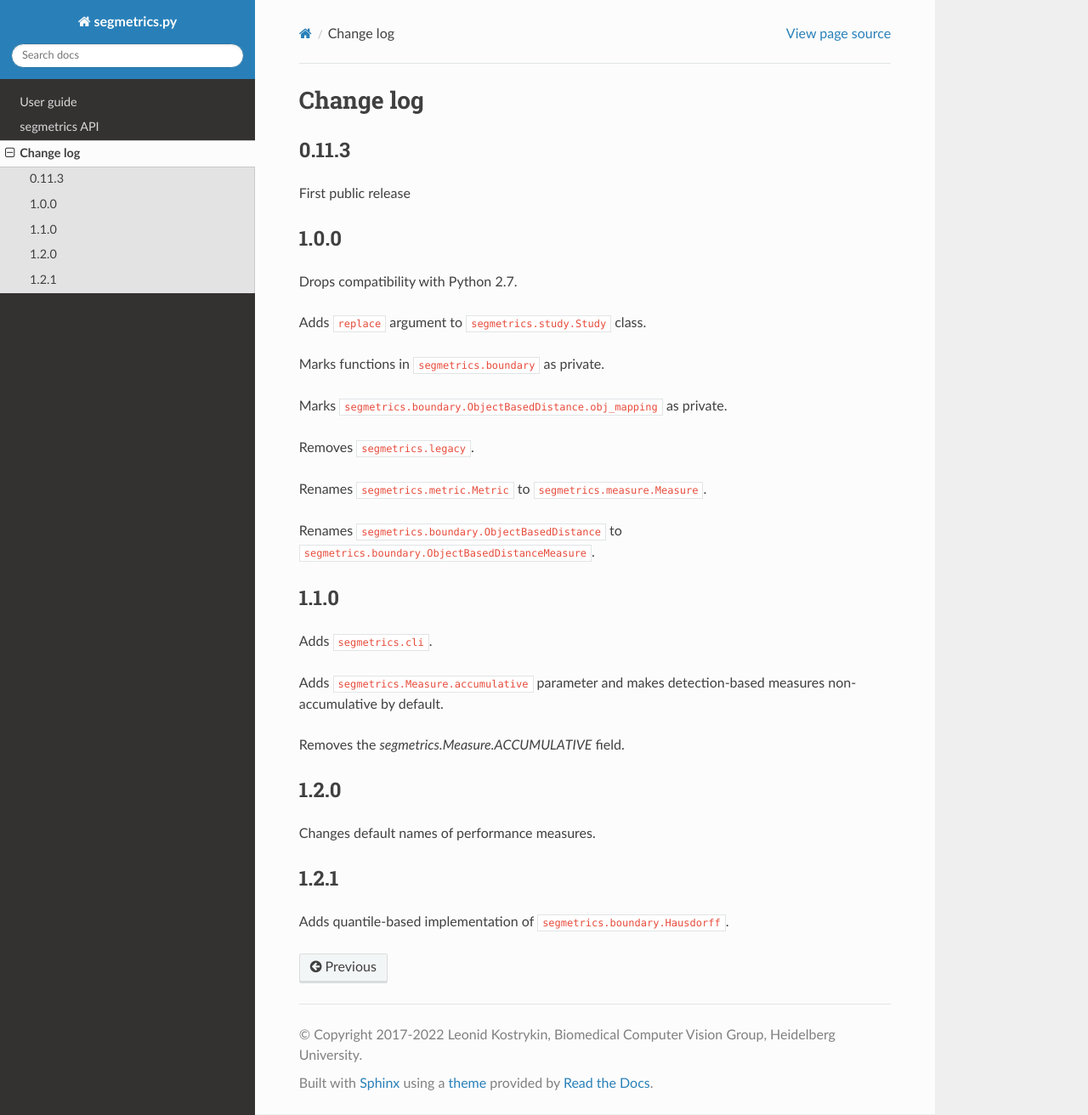
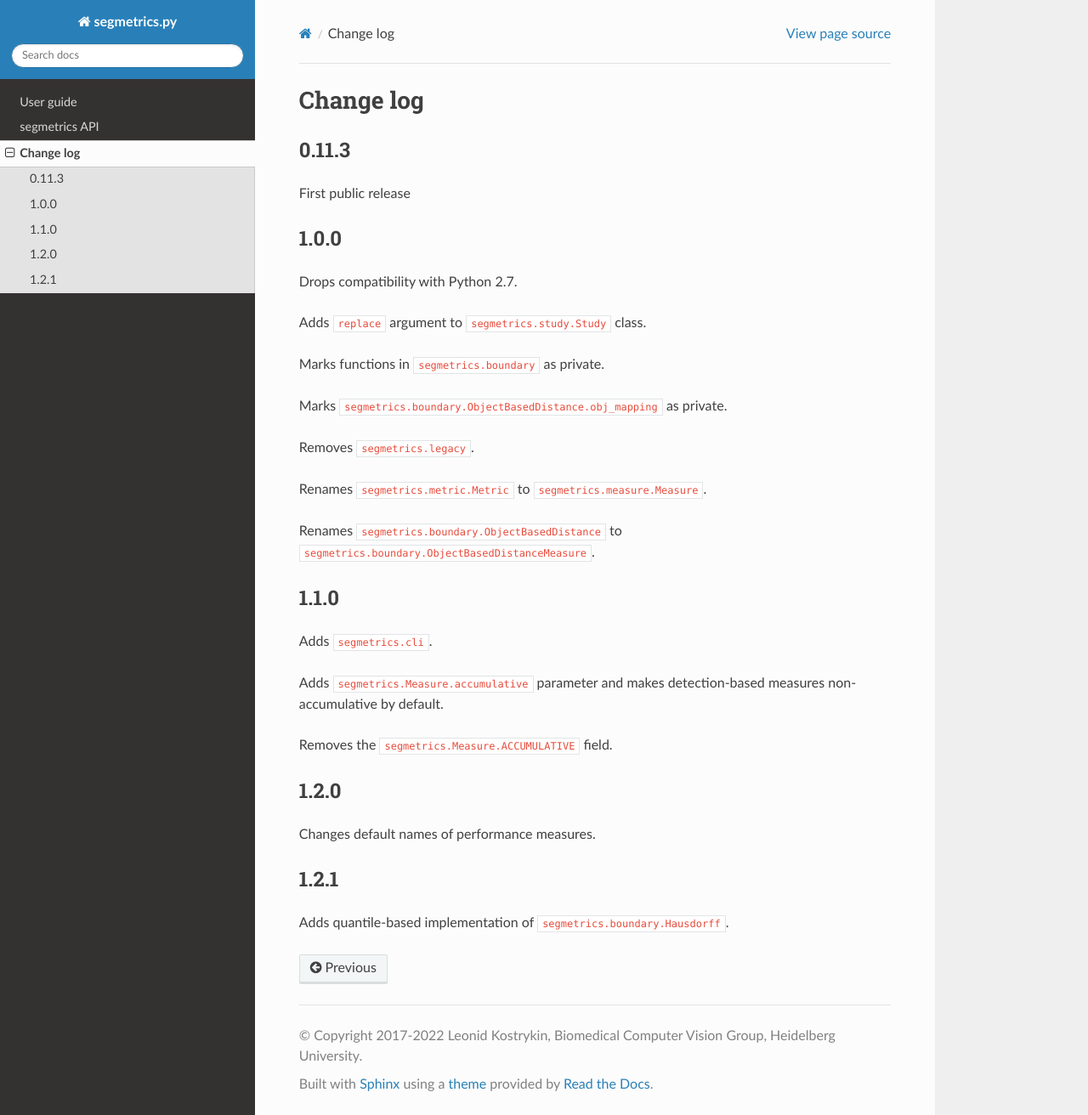
Before and after one commit to BMCV/segmetrics, a Sphinx documentation site: the page built from docs/source/changelog.rst, in a window 1280 px wide and 1312 px high. Shown: the whole window at 85% size. Built offline with Sphinx 7.4.7 and the Read the Docs theme 2.0.0, drawn with Linux system fonts in a browser that asks for light colours.

```diff
--- a/docs/source/changelog.rst
+++ b/docs/source/changelog.rst
@@ -30,7 +30,7 @@ Adds ``segmetrics.cli``.
 
 Adds ``segmetrics.Measure.accumulative`` parameter and makes detection-based measures non-accumulative by default.
 
-Removes the `segmetrics.Measure.ACCUMULATIVE` field.
+Removes the ``segmetrics.Measure.ACCUMULATIVE`` field.
 
 1.2.0
 -----
```
